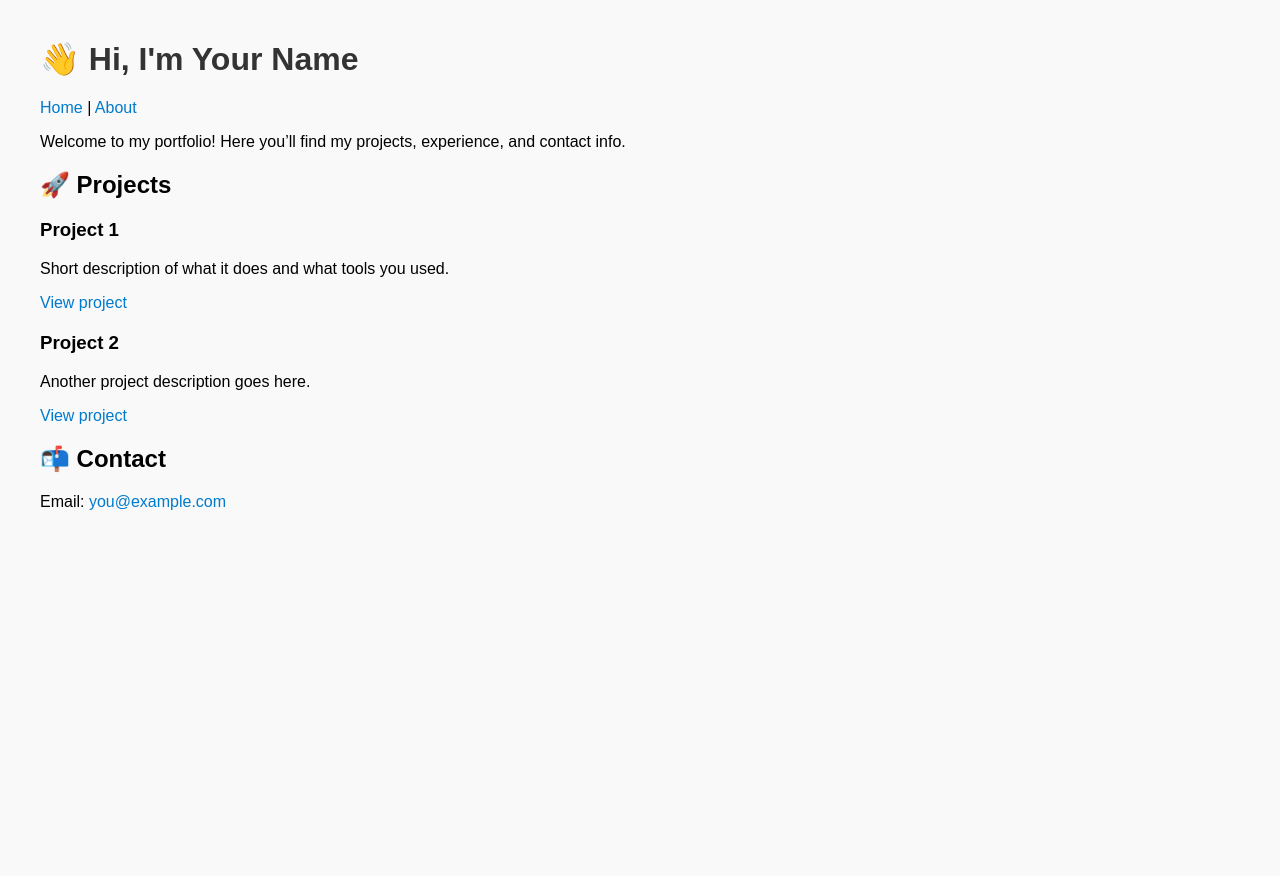
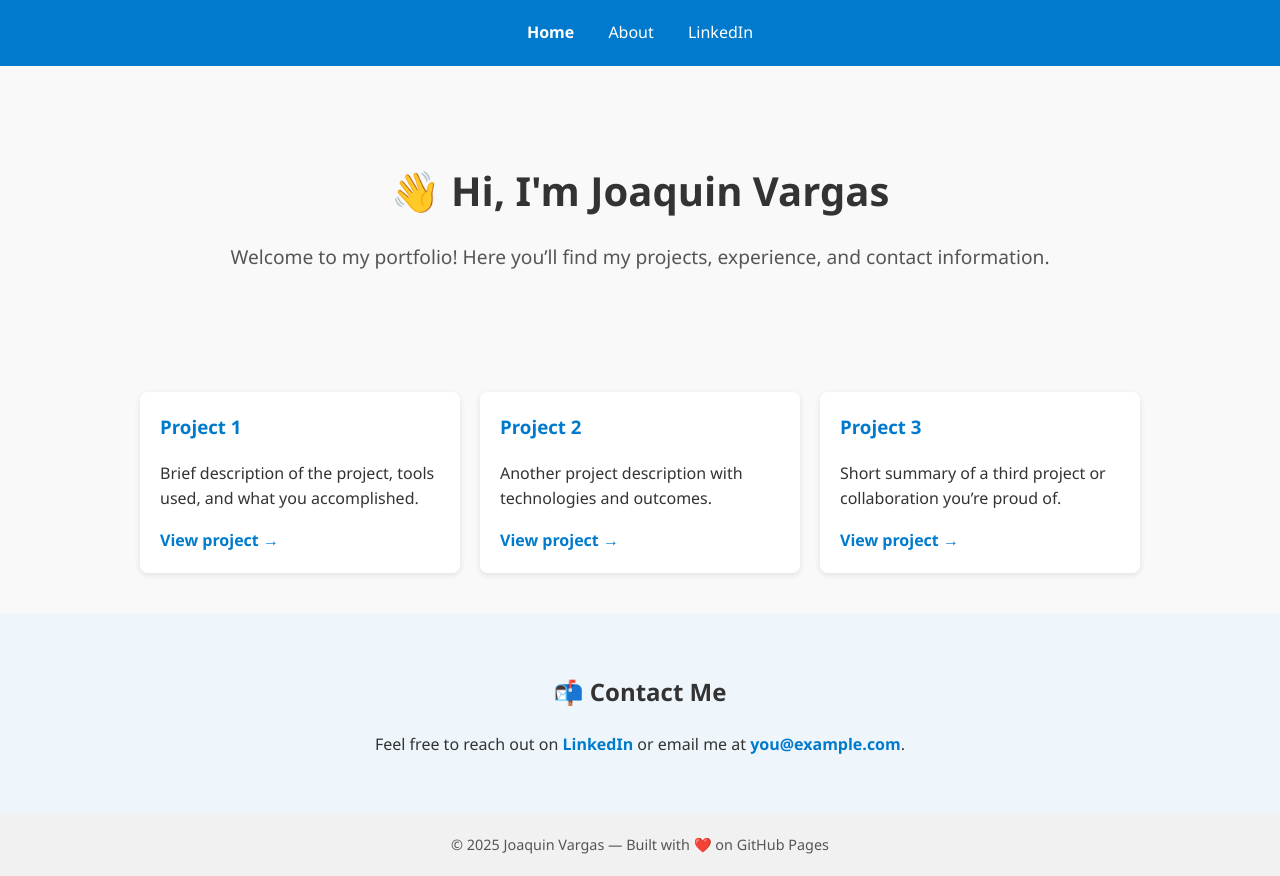
Before and after one commit to joakonig/joakonig.github.io, a plain HTML site: page index.html in a window 1280 px wide. Before the commit the page ends 800 px from the top, so only its background shows below. Drawn offline with Linux system fonts and the light colour scheme.

Commit message:
Update index.html

```diff
--- a/index.html
+++ b/index.html
@@ -3,37 +3,172 @@
 <head>
   <meta charset="UTF-8">
   <meta name="viewport" content="width=device-width, initial-scale=1.0">
-  <title>My Portfolio</title>
+  <title>Joaquin Vargas | Portfolio</title>
   <style>
-    body { font-family: Arial, sans-serif; margin: 40px; background: #f9f9f9; }
-    h1 { color: #333; }
-    .project { margin-bottom: 20px; }
-    a { color: #007acc; text-decoration: none; }
-    a:hover { text-decoration: underline; }
+    /* === Global Styles === */
+    :root {
+      --primary: #007acc;
+      --bg: #f9f9f9;
+      --text: #333;
+      --card-bg: #fff;
+      --shadow: rgba(0, 0, 0, 0.1);
+    }
+
+    body {
+      font-family: 'Segoe UI', Arial, sans-serif;
+      margin: 0;
+      background: var(--bg);
+      color: var(--text);
+      line-height: 1.6;
+    }
+
+    /* === Header === */
+    header {
+      background: var(--primary);
+      color: white;
+      padding: 20px 0;
+      text-align: center;
+    }
+
+    nav a {
+      color: white;
+      margin: 0 15px;
+      text-decoration: none;
+      font-weight: 500;
+    }
+
+    nav a:hover {
+      text-decoration: underline;
+    }
+
+    /* === Hero Section === */
+    .hero {
+      text-align: center;
+      padding: 60px 20px;
+    }
+
+    .hero h1 {
+      font-size: 2.5em;
+      margin-bottom: 10px;
+    }
+
+    .hero p {
+      font-size: 1.2em;
+      color: #555;
+    }
+
+    /* === Projects === */
+    .projects {
+      display: grid;
+      grid-template-columns: repeat(auto-fit, minmax(280px, 1fr));
+      gap: 20px;
+      padding: 40px 20px;
+      max-width: 1000px;
+      margin: auto;
+    }
+
+    .project {
+      background: var(--card-bg);
+      border-radius: 8px;
+      box-shadow: 0 2px 6px var(--shadow);
+      padding: 20px;
+      transition: transform 0.2s ease, box-shadow 0.2s ease;
+    }
+
+    .project:hover {
+      transform: translateY(-4px);
+      box-shadow: 0 4px 10px var(--shadow);
+    }
+
+    .project h3 {
+      color: var(--primary);
+      margin-top: 0;
+    }
+
+    .project a {
+      color: var(--primary);
+      text-decoration: none;
+      font-weight: bold;
+    }
+
+    .project a:hover {
+      text-decoration: underline;
+    }
+
+    /* === Contact === */
+    .contact {
+      text-align: center;
+      padding: 40px 20px;
+      background: #eef6fb;
+    }
+
+    .contact a {
+      color: var(--primary);
+      font-weight: bold;
+      text-decoration: none;
+    }
+
+    .contact a:hover {
+      text-decoration: underline;
+    }
+
+    /* === Footer === */
+    footer {
+      text-align: center;
+      padding: 20px;
+      font-size: 0.9em;
+      background: #f1f1f1;
+      color: #555;
+    }
   </style>
 </head>
 <body>
-  <h1>👋 Hi, I'm Your Name</h1>
+
+  <!-- Header -->
+  <header>
     <nav>
-  <a href="index.html">Home</a> |
+      <a href="index.html"><strong>Home</strong></a>
       <a href="about.html">About</a>
+      <a href="https://www.linkedin.com/in/joaquinvargass/" target="_blank">LinkedIn</a>
     </nav>
-  <p>Welcome to my portfolio! Here you’ll find my projects, experience, and contact info.</p>
+  </header>
 
-  <h2>🚀 Projects</h2>
+  <!-- Hero Section -->
+  <section class="hero">
+    <h1>👋 Hi, I'm Joaquin Vargas</h1>
+    <p>Welcome to my portfolio! Here you’ll find my projects, experience, and contact information.</p>
+  </section>
+
+  <!-- Projects Section -->
+  <section class="projects">
     <div class="project">
       <h3>Project 1</h3>
-    <p>Short description of what it does and what tools you used.</p>
-    <a href="#">View project</a>
+      <p>Brief description of the project, tools used, and what you accomplished.</p>
+      <a href="#">View project →</a>
     </div>
 
     <div class="project">
       <h3>Project 2</h3>
-    <p>Another project description goes here.</p>
-    <a href="#">View project</a>
+      <p>Another project description with technologies and outcomes.</p>
+      <a href="#">View project →</a>
     </div>
 
-  <h2>📬 Contact</h2>
-  <p>Email: <a href="mailto:you@example.com">you@example.com</a></p>
+    <div class="project">
+      <h3>Project 3</h3>
+      <p>Short summary of a third project or collaboration you’re proud of.</p>
+      <a href="#">View project →</a>
+    </div>
+  </section>
+
+  <!-- Contact Section -->
+  <section class="contact">
+    <h2>📬 Contact Me</h2>
+    <p>Feel free to reach out on <a href="https://www.linkedin.com/in/joaquinvargass/" target="_blank">LinkedIn</a> or email me at <a href="mailto:you@example.com">you@example.com</a>.</p>
+  </section>
+
+  <footer>
+    © 2025 Joaquin Vargas — Built with ❤️ on GitHub Pages
+  </footer>
+
 </body>
 </html>
```
Lines whose indentation alone changed are shown as unchanged.
